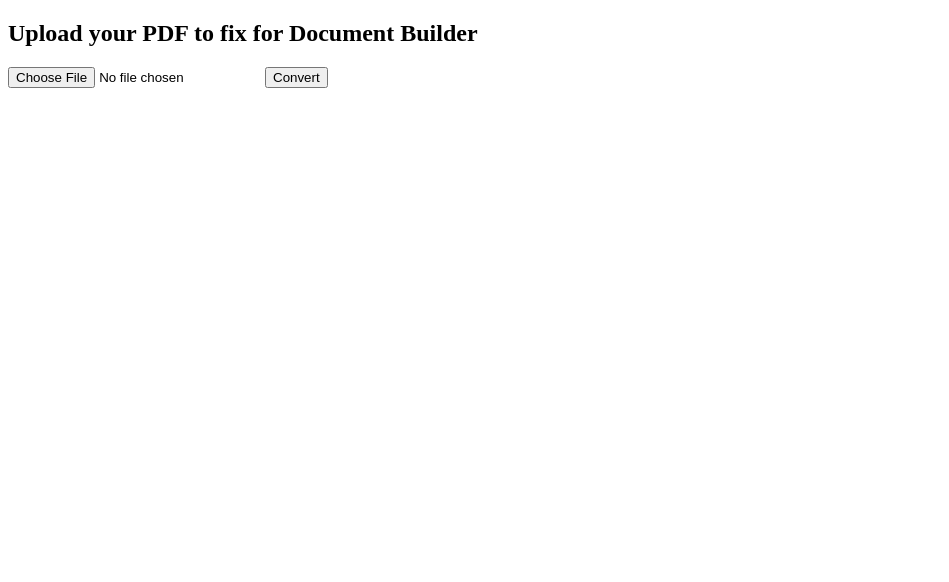
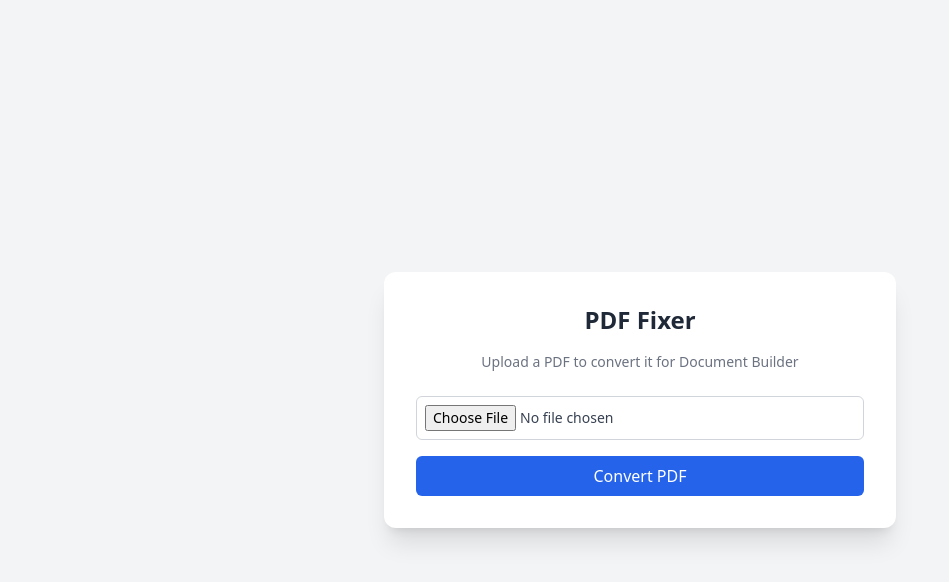
Before and after one commit to Vanaways/pdf-fixer, a website: page public/index.html in a window 1280 px wide. Shown: the whole page, without its empty margins (0-949 px from the left). Drawn offline with nearby package versions, Linux system fonts and the light colour scheme.

Commit message:
Update index.html

```diff
--- a/public/index.html
+++ b/public/index.html
@@ -1,14 +1,44 @@
 <!DOCTYPE html>
 <html lang="en">
 <head>
-  <meta charset="UTF-8">
+  <meta charset="UTF-8" />
+  <meta name="viewport" content="width=device-width, initial-scale=1.0" />
   <title>PDF Fixer</title>
+  <script src="https://cdn.tailwindcss.com"></script>
 </head>
-<body>
-  <h2>Upload your PDF to fix for Document Builder</h2>
-  <form action="/convert" method="post" enctype="multipart/form-data">
-    <input type="file" name="pdf" accept="application/pdf" required />
-    <button type="submit">Convert</button>
-  </form>
+<body class="bg-gray-100 min-h-screen flex items-center justify-center px-4">
+  <div class="bg-white shadow-xl rounded-xl p-8 max-w-lg w-full">
+    <h1 class="text-2xl font-semibold mb-4 text-center text-gray-800">PDF Fixer</h1>
+    <p class="text-sm text-gray-500 text-center mb-6">Upload a PDF to convert it for Document Builder</p>
+
+    <form id="pdfForm" action="/convert" method="post" enctype="multipart/form-data" class="space-y-4">
+      <input type="file" name="pdf" accept="application/pdf" required
+        class="block w-full text-sm text-gray-700 border border-gray-300 rounded-md cursor-pointer focus:outline-none focus:ring focus:border-blue-400 p-2" />
+
+      <button type="submit"
+        class="w-full bg-blue-600 text-white py-2 rounded-md font-medium hover:bg-blue-700 transition">
+        Convert PDF
+      </button>
+    </form>
+
+    <div id="loading" class="hidden mt-6 flex items-center justify-center">
+      <svg class="animate-spin h-6 w-6 text-blue-600 mr-2" xmlns="http://www.w3.org/2000/svg" fill="none"
+        viewBox="0 0 24 24">
+        <circle class="opacity-25" cx="12" cy="12" r="10" stroke="currentColor" stroke-width="4"></circle>
+        <path class="opacity-75" fill="currentColor"
+          d="M4 12a8 8 0 018-8V0C5.373 0 0 5.373 0 12h4z"></path>
+      </svg>
+      <span class="text-blue-600 text-sm">Converting PDF… Please wait</span>
+    </div>
+  </div>
+
+  <script>
+    const form = document.getElementById('pdfForm');
+    const loading = document.getElementById('loading');
+
+    form.addEventListener('submit', () => {
+      loading.classList.remove('hidden');
+    });
+  </script>
 </body>
 </html>
```
